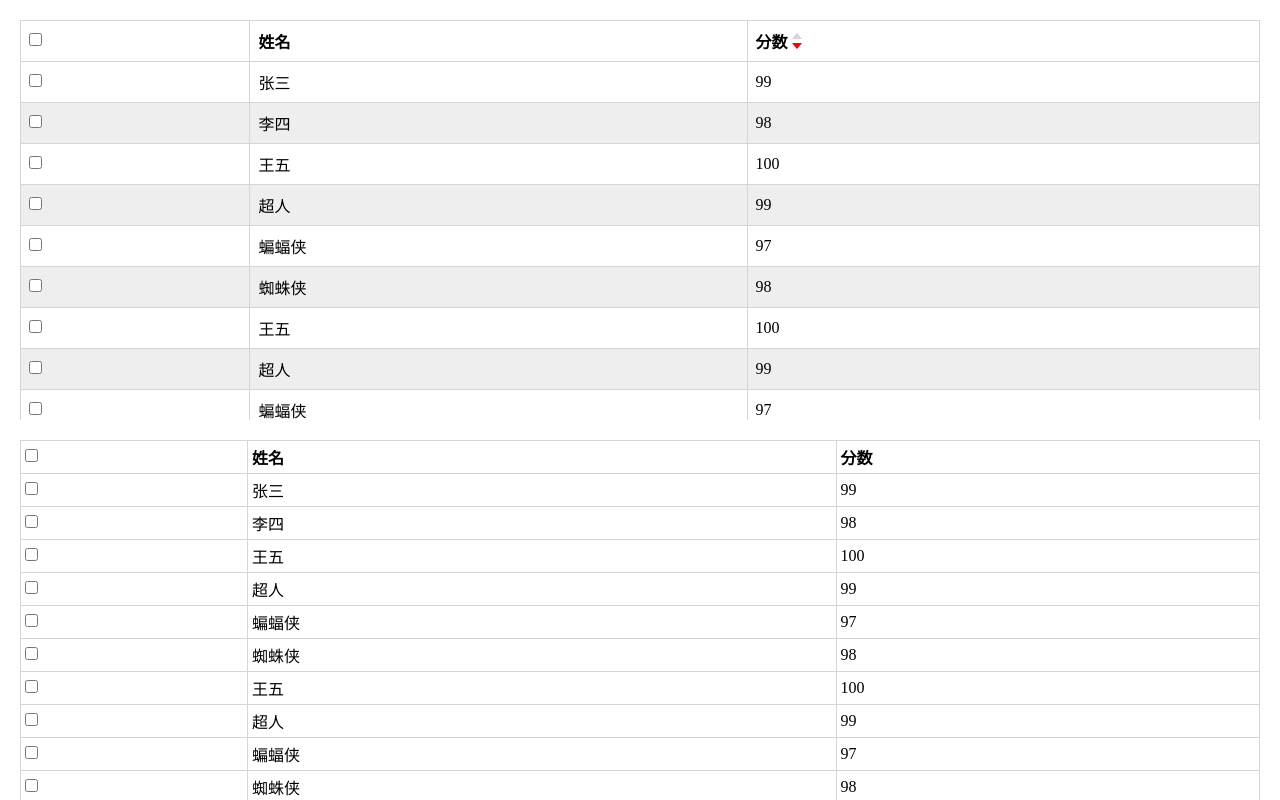
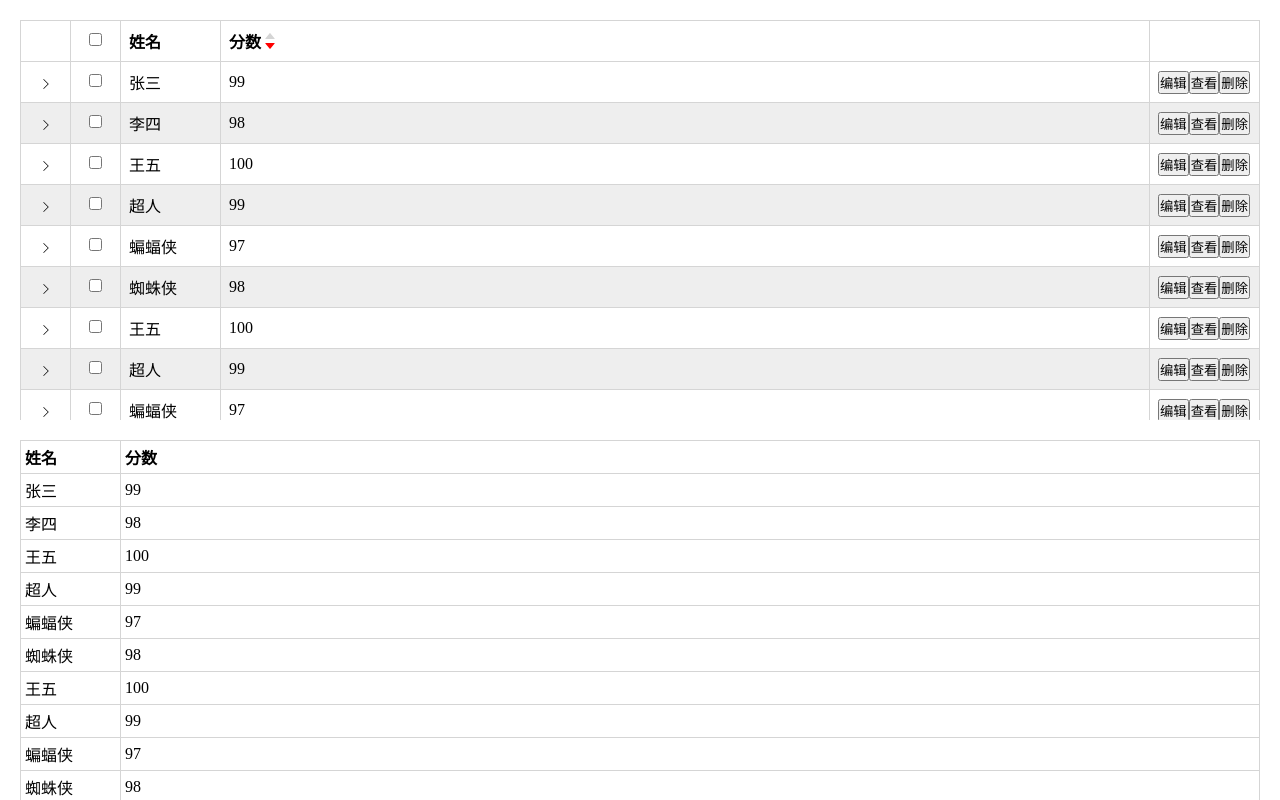
Before and after one commit to wang7211401/vue-ui, a Vue app: page / in a window 1280 px wide. Shown: the top 800 px of the page. Built offline with nearby package versions, Linux system fonts and the light colour scheme.

Commit message:
基本完成table 组件

```diff
--- a/src/demo.vue
+++ b/src/demo.vue
@@ -2,10 +2,16 @@
   <div>
     <div style="margin:20px;">
       <g-table :columns="columns" :data-source="dataSource" bordered :selected-items.sync="selected" :order-by.sync="orderBy"
-      @update:orderBy="x" :loading="loading" height="400px"></g-table>
+      @update:orderBy="x" :loading="loading" :height="400" expend-field="description" checkable>
+        <template slot-scope="xxx">
+          <button @click="edit(xxx.item)">编辑</button>
+          <button @click="view(xxx.item)">查看</button>
+          <button @click="del(xxx.item)">删除</button>
+        </template>
+      </g-table>
     </div>
     <div style="margin:20px;">
-      <g-table :columns="columns" :data-source="dataSource" bordered compact :striped="false"></g-table>
+      <g-table :columns="columns" :data-source="dataSource" bordered compact :striped="false" :height="400"></g-table>
     </div>
   </div>
 
@@ -23,7 +29,7 @@ export default {
       currentPage: 1,
       selected:[],
       columns:[
-        {text:'姓名',field:'name'},
+        {text:'姓名',field:'name',width:100},
         {text:'分数',field:'score'}
       ],
       orderBy:{
@@ -31,10 +37,10 @@ export default {
       },
       loading:false,
       dataSource:[
-        {id:1,name:'张三',score:99},
-        {id:2,name:'李四',score:98},
-        {id:3,name:'王五',score:100},
-        {id:4,name:'超人',score:99},
+        {id:1,name:'张三',score:99,description:'描述内容'},
+        {id:2,name:'李四',score:98,description:'描述内容'},
+        {id:3,name:'王五',score:100,description:'描述内容'},
+        {id:4,name:'超人',score:99,description:'描述内容'},
         {id:5,name:'蝙蝠侠',score:97},
         {id:6,name:'蜘蛛侠',score:98},
         {id:7,name:'王五',score:100},
@@ -55,6 +61,15 @@ export default {
     }
   },
   methods:{
+    edit(item){
+      alert(`开始编辑${item.id}`)
+    },
+    view(item){
+      alert(`开始查看${item.id}`)
+    },
+    del(item){
+      alert(`开始删除${item.id}`)
+    },
     x(){
       this.loading = true
       setTimeout(()=>{
--- a/src/table.vue
+++ b/src/table.vue
@@ -1,14 +1,15 @@
 <template>
     <div class="g-table-wrapper" ref="wrapper">
-        <div :style="{height,overflow:'auto'}">
+        <div :style="{height,overflow:'auto'}" ref="tableWrapper" class="g-table-styleScroll">
             <table class="g-table" :class="{bordered,compact,striped:striped}" ref="table">
                 <thead>
                     <tr>
-                        <th>
+                        <th v-if="expendField" :style="{width:'50px'}" class="g-table-center"></th>
+                        <th v-if="checkable" :style="{width:'50px'}" class="g-table-center">
                             <input type="checkbox" @change="onChangeAllItems" ref="allChecked" :checked="areAllItemSelected"/>
                         </th>
-                        <th v-if="numberVisible">#</th>
-                        <th v-for="column in columns" :key="column.field">
+                        <th v-if="numberVisible" :style="{width:'50px'}">#</th>
+                        <th v-for="column in columns" :key="column.field" :style="{width:column.width + 'px'}">
                             <div class="g-table-header">
                                 {{column.text}}
                                 <span v-if="column.field in orderBy" class="g-table-sorter" @click="changeOrderBy(column.field)">
@@ -17,21 +18,38 @@
                                 </span>
                             </div>
                         </th>
+                        <th ref="actionsHeader" v-if="$scopedSlots.default"></th>
                     </tr>
                 </thead>
                 <tbody>
-                    <tr v-for="(item,index) in dataSource" :key="item.id">
-                        <td>
+                    <template v-for="(item,index) in dataSource">
+                        <tr :key="item.id">
+                            <td v-if="expendField" :style="{width:'50px'}" class="g-table-center" @click="expendItem(item.id)">
+                                <g-icon class="g-table-expendIcon" name="right"></g-icon>
+                            </td>
+                            <td v-if="checkable" :style="{width:'50px'}" class="g-table-center">
                                 <input type="checkbox" @change="onChangeItem(item,index,$event)"
                                 :checked="inSelectedItems(item)" />
                             </td>
-                        <td v-if="numberVisible">{{index +1}}</td>
+                            <td v-if="numberVisible" :style="{width:'50px'}">{{index +1}}</td>
                             <template v-for="column in columns">
-                            <td :key="column.field">
+                                <td :key="column.field" :style="{width:column.width +'px'}">
                                     {{item[column.field]}}
                                 </td>
                             </template>
+                            <td v-if="$scopedSlots.default">
+                                <div ref="actions" style="display:inline-block;">
+                                    <slot :item="item"></slot>
+                                </div>
+                            </td>
                         </tr>
+                        <tr v-if="inExpendedIds(item.id)" :key="`${item.id}-expend`">
+                            <td :colspan="columns.length + expendedCellColSpan">
+                                {{item[expendField] || '空'}}
+                            </td>
+                        </tr>
+                    </template>
+
                 </tbody>
             </table>
         </div>
@@ -44,12 +62,24 @@
 import GIcon from './icon'
 export default {
     name:'GTable',
+    data(){
+        return {
+            expendedIds:[]
+        }
+    },
     components:{
         GIcon
     },
     props:{
         height:{
-            type:[Number,String]
+            type:Number
+        },
+        expendField:{
+            type:String
+        },
+        checkable:{
+            type:Boolean,
+            default:false
         },
         orderBy:{
             type:Object,
@@ -92,13 +122,31 @@ export default {
         }
     },
     mounted(){
-        let table2 = this.$refs.table.cloneNode(true);
+        let table2 = this.$refs.table.cloneNode(false);
         this.table2 = table2
         table2.classList.add('g-table-copy');
+        let tHead = this.$refs.table.children[0]
+        let {height} = tHead.getBoundingClientRect()
+        this.$refs.tableWrapper.style.marginTop = height + 'px'
+        this.$refs.tableWrapper.style.height = this.height - height + 'px'
+        table2.appendChild(tHead)
         this.$refs.wrapper.appendChild(table2)
-        this.updateHeadersWidth()
-        this.onWindowResize = () => this.updateHeadersWidth()
-        window.addEventListener('resize',this.onWindowResize)
+
+        if(this.$scopedSlots.default){
+            let div = this.$refs.actions[0]
+            let {width} = div.getBoundingClientRect()
+            let parent = div.parentNode
+            let styles = getComputedStyle(parent)
+            let paddingLeft = styles.getPropertyValue('padding-left')
+            let paddingRight = styles.getPropertyValue('padding-right')
+            let borderLeft = styles.getPropertyValue('border-left-width')
+            let borderRight = styles.getPropertyValue('border-right-width')
+            let width2 = width + parseInt(paddingLeft) + parseInt(paddingRight) + parseInt(borderLeft) + parseInt(borderRight) + 'px'
+            this.$refs.actionsHeader.style.width = width2
+            this.$refs.actions.map(div =>{
+                div.parentNode.style.width = width2
+            })
+        }
     },
     computed:{
         areAllItemSelected(){
@@ -113,11 +161,23 @@ export default {
                 }
             }
             return equal
+        },
+        expendedCellColSpan(){
+            let result = 0;
+            if(this.expendField){
+                result += 1
+            }
+            if(this.checkable){
+                result += 1
+            }
+            if(this.$scopedSlots.default){
+                result += 1
+            }
+            return result
         }
     },
     beforeDestroy(){
         this.table2.remove()
-        window.removeEventListener('resize',ehi.onWindowResize)
     },
     watch:{
         selectedItems(){
@@ -131,21 +191,15 @@ export default {
         }
     },
     methods:{
-        updateHeadersWidth(){
-            let table2 = this.table2
-            let tableHeader = Array.from(this.$refs.table.children).filter(node => node.tagName.toLowerCase() === 'thead')[0]
-            let tableHeader2
-            Array.from(table2.children).map(node =>{
-                if(node.tagName.toLowerCase() !== 'thead'){
-                    node.remove()
+        inExpendedIds(id){
+            return this.expendedIds.indexOf(id) >= 0
+        },
+        expendItem(id){
+            if(this.inExpendedIds(id)){
+                this.expendedIds.splice(this.expendedIds.indexOf(id),1)
             }else{
-                    tableHeader2 = node
+                this.expendedIds.push(id)
             }
-            })
-            Array.from(tableHeader.children[0].children).map((th,i)=>{
-                const {width} = th.getBoundingClientRect();
-                tableHeader2.children[0].children[i].style.width = width + 'px'
-            })
         },
         changeOrderBy(key){
             const copy = JSON.parse(JSON.stringify(this.orderBy))
@@ -260,8 +314,27 @@ $grey:darken($grey,10%);
         width:100%;
         background: white;
     }
+    &-expendIcon{
+        width:10px;
+        height:10px;
     }
-:indeterminate{
-  background: lime;
+    & &-center{
+        text-align:center;
+    }
+    &-styleScroll::-webkit-scrollbar-track{
+        -webkit-box-shadow: inset 0 0 6px rgba(0,0,0,0.3);
+        border-radius: 10px;
+        background-color: #F5F5F5;
+    }
+    &-styleScroll::-webkit-scrollbar{
+        width: 1px;
+        background-color: #F5F5F5;
+    }
+
+    &-styleScroll::-webkit-scrollbar-thumb{
+        border-radius: 10px;
+        -webkit-box-shadow: inset 0 0 6px rgba(0,0,0,.3);
+        background-color: #555;
+    }
 }
 </style>
```
Lines whose indentation alone changed are shown as unchanged.
